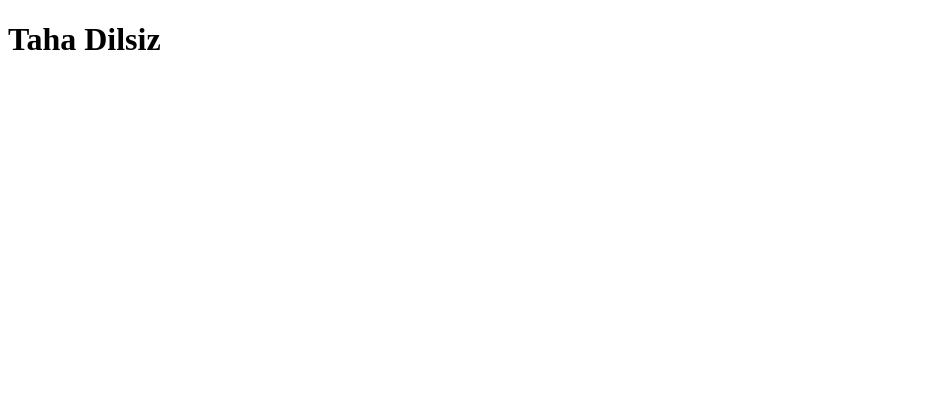
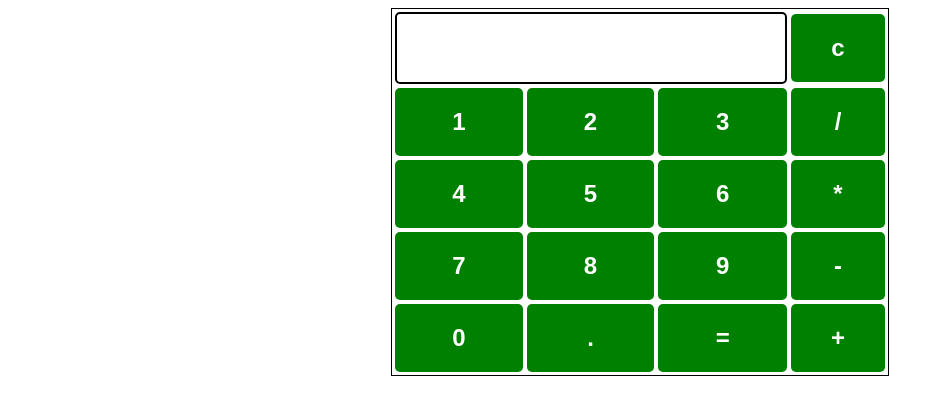
Before and after one commit to aybusunum06/aybusunum06.github.io, a plain HTML site: page index.html in a window 1280 px wide. Shown: the whole page, without its empty margins (0-944 px from the left). Drawn offline with nearby package versions, Linux system fonts and the light colour scheme.

Commit message:
Calcucator index.html

```diff
--- a/index.html
+++ b/index.html
@@ -1,6 +1,141 @@
 <!DOCTYPE html>
-   <html>
-      <body>
-          <h1>Taha Dilsiz</h1>
-      </body>
-   </html>
+<html>
+
+<head>
+	<script src=
+"https://cdnjs.cloudflare.com/ajax/libs/mathjs/10.6.4/math.js"
+		integrity=
+"sha512-BbVEDjbqdN3Eow8+empLMrJlxXRj5nEitiCAK5A1pUr66+jLVejo3PmjIaucRnjlB0P9R3rBUs3g5jXc8ti+fQ=="
+		crossorigin="anonymous"
+		referrerpolicy="no-referrer"></script>
+	<script src=
+"https://cdnjs.cloudflare.com/ajax/libs/mathjs/10.6.4/math.min.js"
+		integrity=
+"sha512-iphNRh6dPbeuPGIrQbCdbBF/qcqadKWLa35YPVfMZMHBSI6PLJh1om2xCTWhpVpmUyb4IvVS9iYnnYMkleVXLA=="
+		crossorigin="anonymous"
+		referrerpolicy="no-referrer"></script>
+	<!-- for styling -->
+	<style>
+		table {
+			border: 1px solid black;
+			margin-left: auto;
+			margin-right: auto;
+		}
+
+		input[type="button"] {
+			width: 100%;
+			padding: 20px 40px;
+			background-color: green;
+			color: white;
+			font-size: 24px;
+			font-weight: bold;
+			border: none;
+			border-radius: 5px;
+		}
+
+		input[type="text"] {
+			padding: 20px 30px;
+			font-size: 24px;
+			font-weight: bold;
+			border: none;
+			border-radius: 5px;
+			border: 2px solid black;
+		}
+	</style>
+</head>
+<!-- create table -->
+
+<body>
+	<table id="calcu">
+		<tr>
+			<td colspan="3"><input type="text" id="result"></td>
+			<!-- clr() function will call clr to clear all value -->
+			<td><input type="button" value="c" onclick="clr()" /> </td>
+		</tr>
+		<tr>
+			<!-- create button and assign value to each button -->
+			<!-- dis("1") will call function dis to display value -->
+			<td><input type="button" value="1" onclick="dis('1')"
+						onkeydown="myFunction(event)"> </td>
+			<td><input type="button" value="2" onclick="dis('2')"
+						onkeydown="myFunction(event)"> </td>
+			<td><input type="button" value="3" onclick="dis('3')"
+						onkeydown="myFunction(event)"> </td>
+			<td><input type="button" value="/" onclick="dis('/')"
+						onkeydown="myFunction(event)"> </td>
+		</tr>
+		<tr>
+			<td><input type="button" value="4" onclick="dis('4')"
+						onkeydown="myFunction(event)"> </td>
+			<td><input type="button" value="5" onclick="dis('5')"
+						onkeydown="myFunction(event)"> </td>
+			<td><input type="button" value="6" onclick="dis('6')"
+						onkeydown="myFunction(event)"> </td>
+			<td><input type="button" value="*" onclick="dis('*')"
+						onkeydown="myFunction(event)"> </td>
+		</tr>
+		<tr>
+			<td><input type="button" value="7" onclick="dis('7')"
+						onkeydown="myFunction(event)"> </td>
+			<td><input type="button" value="8" onclick="dis('8')"
+						onkeydown="myFunction(event)"> </td>
+			<td><input type="button" value="9" onclick="dis('9')"
+						onkeydown="myFunction(event)"> </td>
+			<td><input type="button" value="-" onclick="dis('-')"
+						onkeydown="myFunction(event)"> </td>
+		</tr>
+		<tr>
+			<td><input type="button" value="0" onclick="dis('0')"
+						onkeydown="myFunction(event)"> </td>
+			<td><input type="button" value="." onclick="dis('.')"
+						onkeydown="myFunction(event)"> </td>
+			<!-- solve function call function solve to evaluate value -->
+			<td><input type="button" value="=" onclick="solve()"> </td>
+
+			<td><input type="button" value="+" onclick="dis('+')"
+						onkeydown="myFunction(event)"> </td>
+		</tr>
+	</table>
+
+	<script>
+		// Function that display value
+		function dis(val) {
+			document.getElementById("result").value += val
+		}
+
+		function myFunction(event) {
+			if (event.key == '0' || event.key == '1'
+				|| event.key == '2' || event.key == '3'
+				|| event.key == '4' || event.key == '5'
+				|| event.key == '6' || event.key == '7'
+				|| event.key == '8' || event.key == '9'
+				|| event.key == '+' || event.key == '-'
+				|| event.key == '*' || event.key == '/')
+				document.getElementById("result").value += event.key;
+		}
+
+		var cal = document.getElementById("calcu");
+		cal.onkeyup = function (event) {
+			if (event.keyCode === 13) {
+				console.log("Enter");
+				let x = document.getElementById("result").value
+				console.log(x);
+				solve();
+			}
+		}
+
+		// Function that evaluates the digit and return result
+		function solve() {
+			let x = document.getElementById("result").value
+			let y = math.evaluate(x)
+			document.getElementById("result").value = y
+		}
+
+		// Function that clear the display
+		function clr() {
+			document.getElementById("result").value = ""
+		}
+	</script>
+</body>
+
+</html>
```
